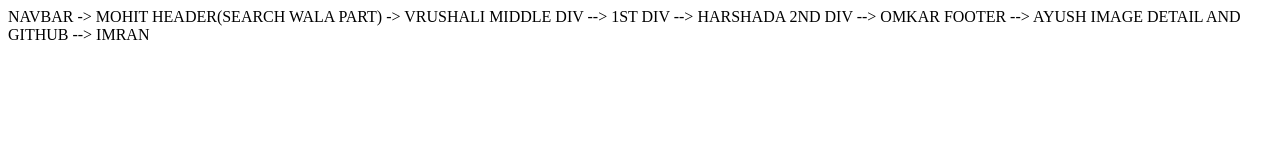
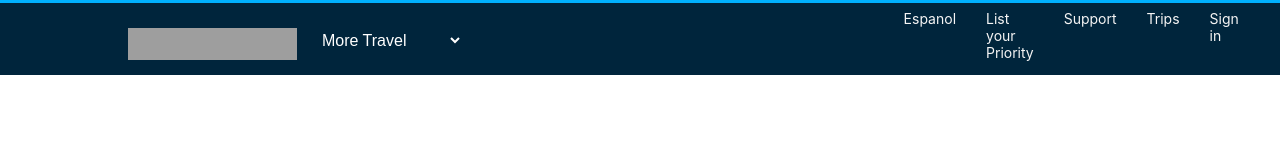
Before and after one commit to imran120198/Orbitz, a plain HTML site: page index.html in a window 1280 px wide. Drawn offline with Linux system fonts and the light colour scheme; grey boxes are pictures that could not be loaded.

Commit message:
navbar
navbar

```diff
--- a/index.html
+++ b/index.html
@@ -5,17 +5,115 @@
     <meta http-equiv="X-UA-Compatible" content="IE=edge">
     <meta name="viewport" content="width=device-width, initial-scale=1.0">
     <title>Document</title>
+ <style>
+
+    body{margin: 0px;font-family: -apple-system, BlinkMacSystemFont, 'Segoe UI', Roboto, Oxygen, Ubuntu, Cantarell, 'Open Sans', 'Helvetica Neue', sans-serif;}
+
+
+     #navbar{
+         width: 100%;
+         height: 72px;
+         color: whitesmoke;
+
+         background-color: #00253c;
+         border-top: #00b1ff solid;
+         display: flex;
+         }
+             #navbar >div{
+             width: 80%;
+             height: 80%;
+             margin: auto;    border: 1px solid #00253c;
+             display: flex;
+              }
+
+             #navbar >div >div{
+             height: auto;
+             width: auto;
+             margin-top: auto;
+             display: flex;
+             }
+             #MoreTravel{
+             margin-top: -55px;
+             font-size: 16px;
+             background-color: #00253c;border: 1px solid #00253c;
+             color: white;
+             padding-left: 20px;
+             }
+
+        #nav_2box{
+         margin-left: 40%;
+        }
+         #nav_2box div{
+         font-size: 14px;
+
+         margin-left: 30px;
+         margin-bottom: 20px;
+         }
+
+
+            #navbar img{
+            margin-top: -45px;
+            width: 169px;
+            height: 32px;
+            padding-top: 5px;
+             }
+
+         #MoreTravel:hover{color: rgb(83, 83, 233);}
+         #MoreTravel option:hover{color: rgb(83, 83, 233);}
+         #nav_2box div:hover{color: rgb(83, 83, 233);}
+
+ </style>
 </head>
 <body>
-    NAVBAR -> MOHIT
+    <!-- NAVBAR -> MOHIT
     HEADER(SEARCH WALA PART) -> VRUSHALI
 
-    MIDDLE DIV -->
-    1ST DIV --> HARSHADA
-    2ND DIV --> OMKAR
+    MIDDLE DIV ->
+    1ST DIV -> HARSHADA
+    2ND DIV -> OMKAR
 
-    FOOTER --> AYUSH
+    FOOTER -> AYUSH
 
-    IMAGE DETAIL AND GITHUB --> IMRAN
+    IMAGE DETAIL AND GITHUB -> IMRAN -->
+    <div id="navbar">
+
+           <div>
+                <div><img src="https://www.orbitz.com/_dms/header/logo.svg?locale=en_US&siteid=70201&2" alt="orbitz logo"></div>
+                <div> <select name="More Travel" id="MoreTravel" placeholder="Travel">
+                    <option value="">More Travel</option>
+                    <option value="Stays">Stays</option>
+                    <option value="Packages">Packages</option>
+                    <option value="Cars">Cars</option>
+                    <option value="Crusise">Crusise</option>
+                    <option value="ThingsToDo">Things to do</option>
+                    <option value="Deals">Deals</option>
+                    <option value="GroupsAndMetting">Groups & metting</option>
+                    <option value="TravelBlog">Travel blog</option>
+                  </select>
+                </div>
+                <div id="nav_2box">
+                    <div id="Espanol">Espanol</div>
+                    <div id="listYourPriority">List your Priority</div>
+                    <div id="support">Support</div>
+                    <div id="trips">Trips</div>
+                    <div id="signIn">Sign in</div>
+                </div>
+           </div>
+
+
+
+
+
+
+    </div>
+
+
+
+
+
+
+
+
+
 </body>
 </html>
```
